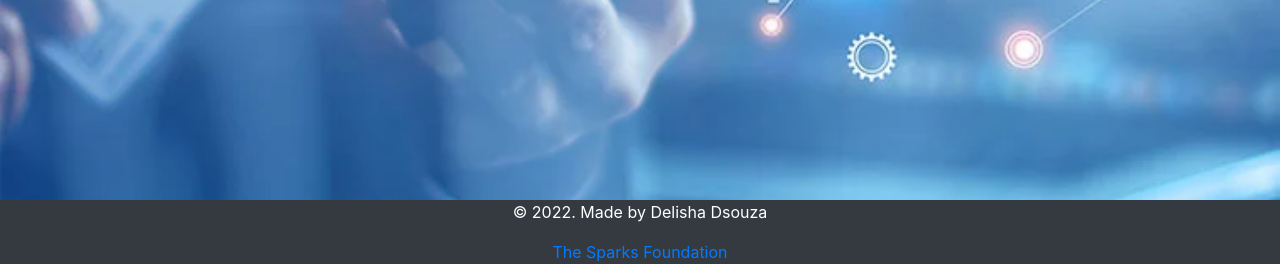
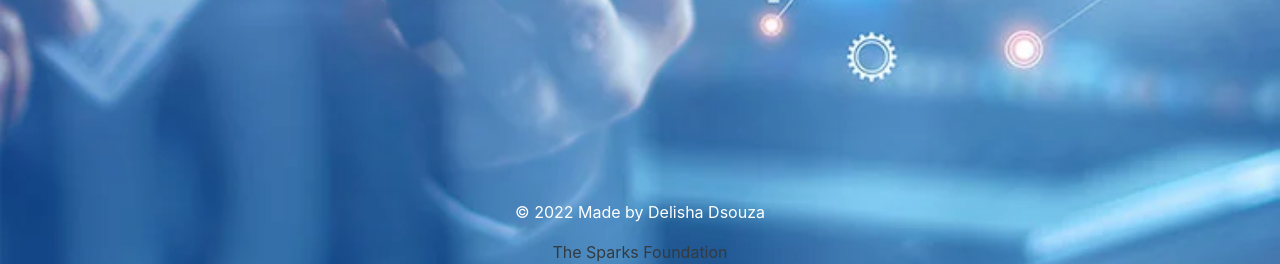
Before and after one commit to delishadsouza/Basic-Banking-System, a PHP site: page /index.php in a window 1280 px wide. Shown: the part 536-800 px from the top of the page. Run offline with PHP 8.4, Linux system fonts and the light colour scheme.

Commit message:
Update footer.php

```diff
--- a/footer.php
+++ b/footer.php
@@ -6,9 +6,9 @@
 
 
 <footer>
-    <div class=" max-width  bg-dark text-white text-center" style="margin-bottom:0">
-    <p>© 2022. Made by Delisha Dsouza </p>
-    <a href="https://www.thesparksfoundationsingapore.org/" class="text-primary">The Sparks Foundation</a>
+    <div class=" max-width text-white text-center" style="margin-bottom:0">
+    <p>© 2022 Made by Delisha Dsouza </p>
+    <a href="https://www.thesparksfoundationsingapore.org/" class="text-dark">The Sparks Foundation</a>
     </div>
 </footer>
 </div>
```
